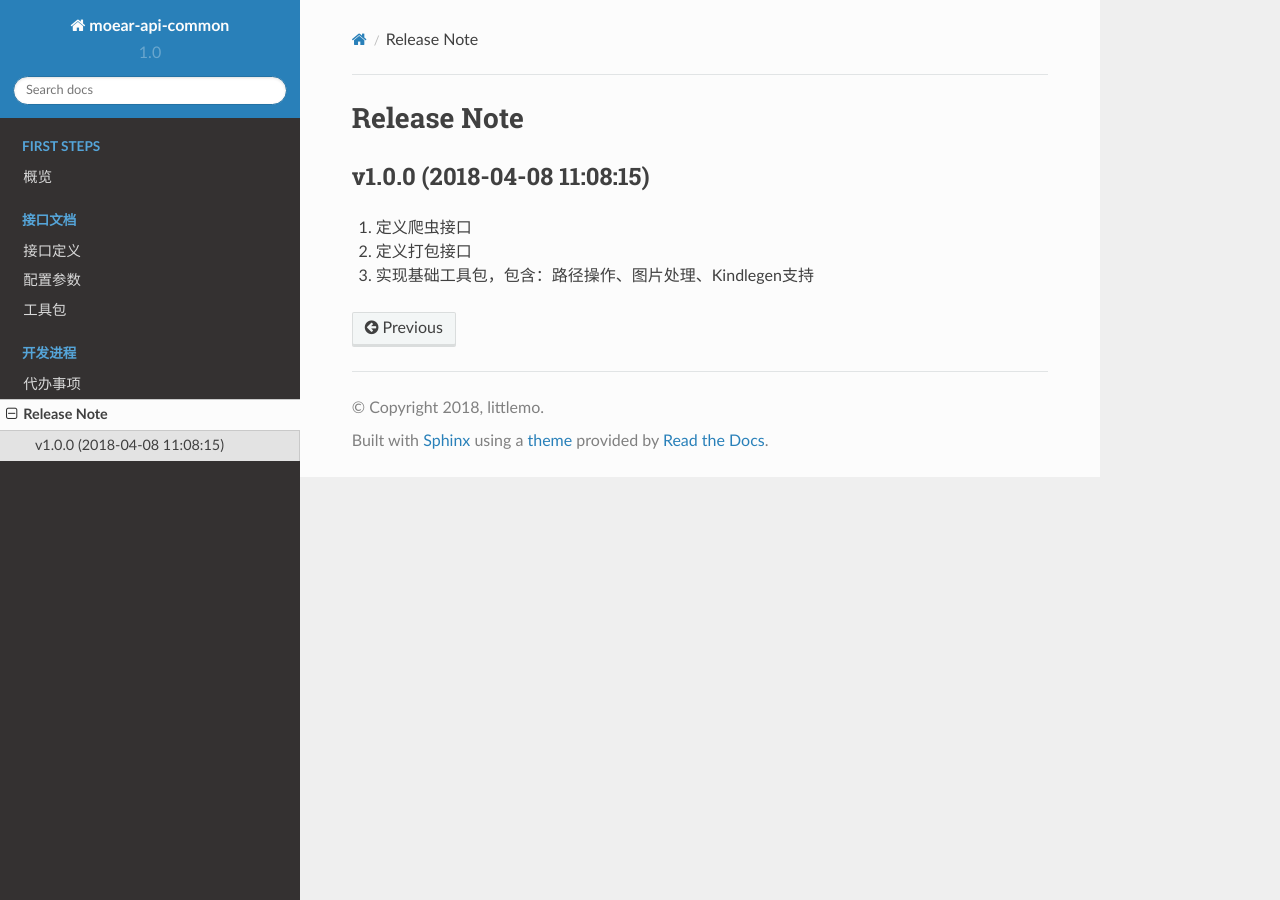
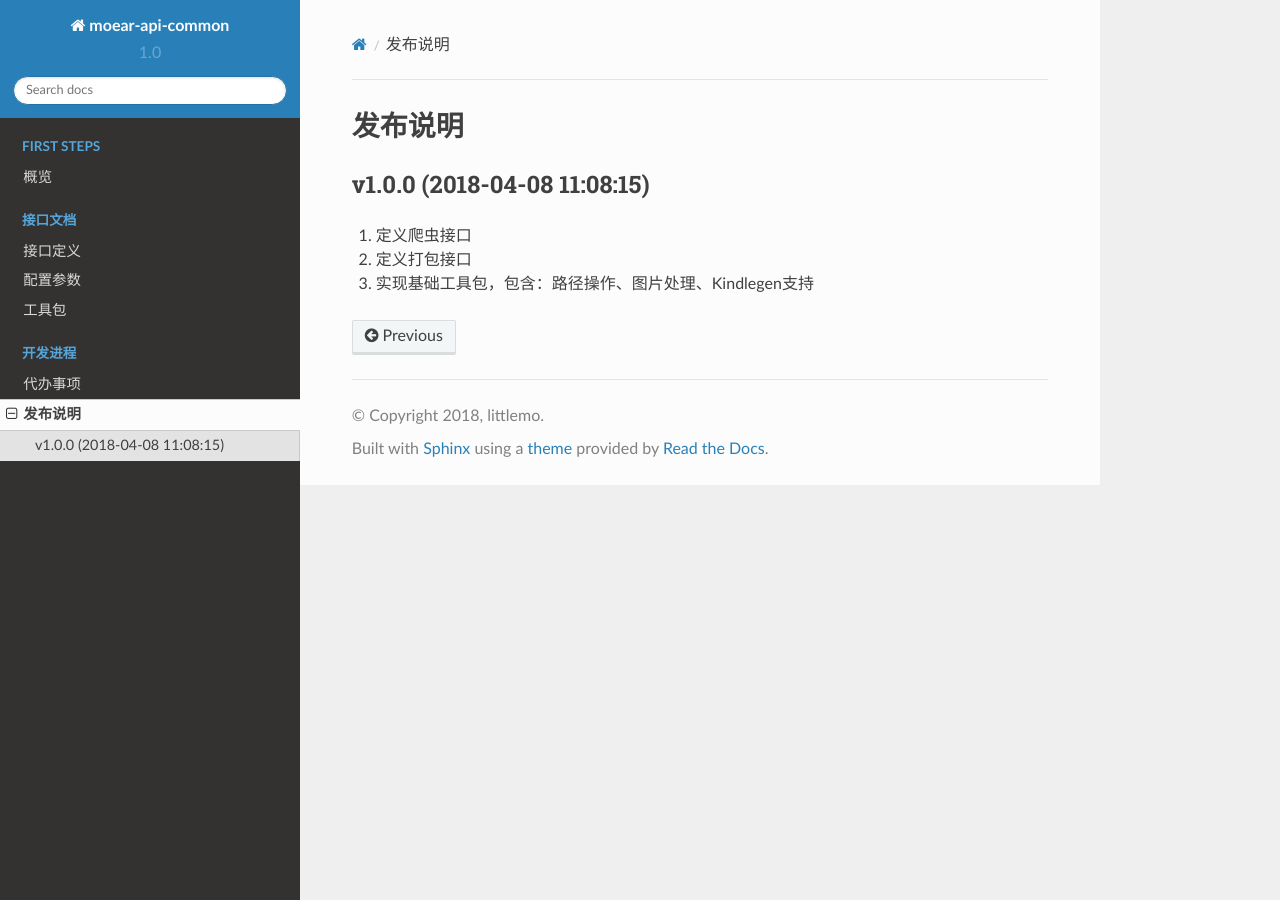
Before and after one commit to littlemo/moear-api-common, a Sphinx documentation site: the page built from docs/source/development/release.rst, in a window 1280 px wide. Built offline with Sphinx 7.4.7 and the Read the Docs theme 2.0.0, drawn with Linux system fonts in a browser that asks for light colours; formulas are drawn with MathJax 3.

Commit message:
M: 还是感觉Release Note的英文有点儿突兀，翻译一下吧

```diff
--- a/docs/source/development/release.rst
+++ b/docs/source/development/release.rst
@@ -1,8 +1,8 @@
 .. _development-release:
 
-============
-Release Note
-============
+========
+发布说明
+========
 
 v1.0.0 (2018-04-08 11:08:15)
 ----------------------------
```
